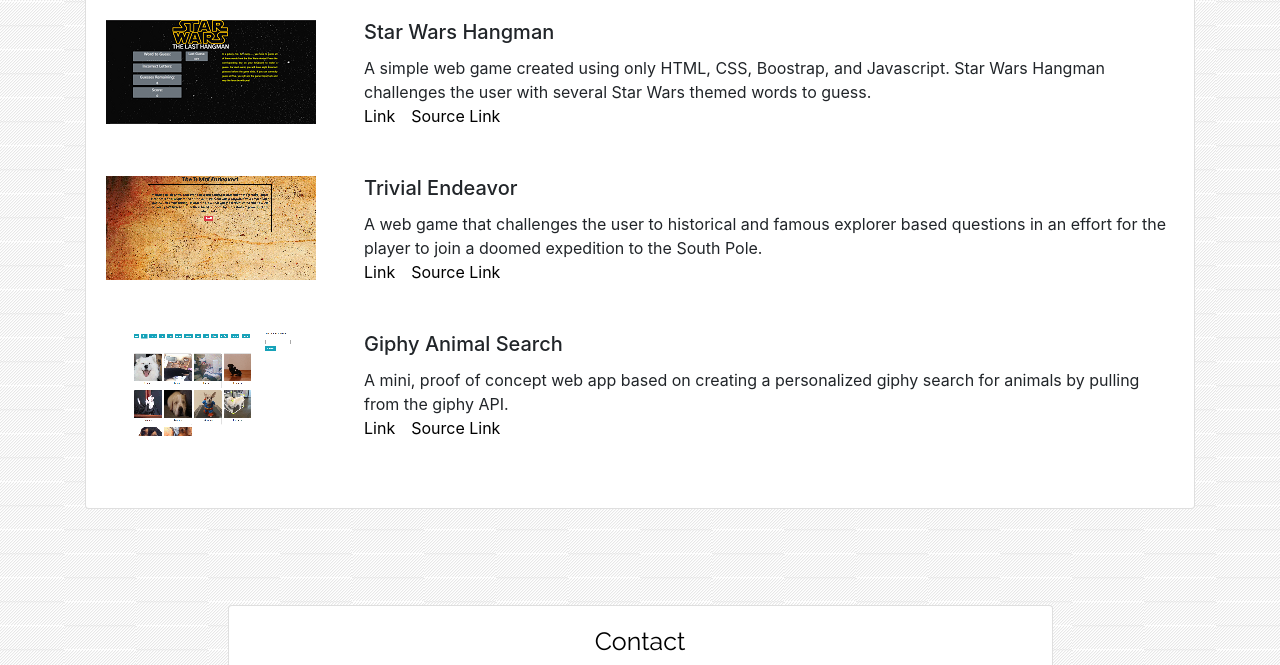
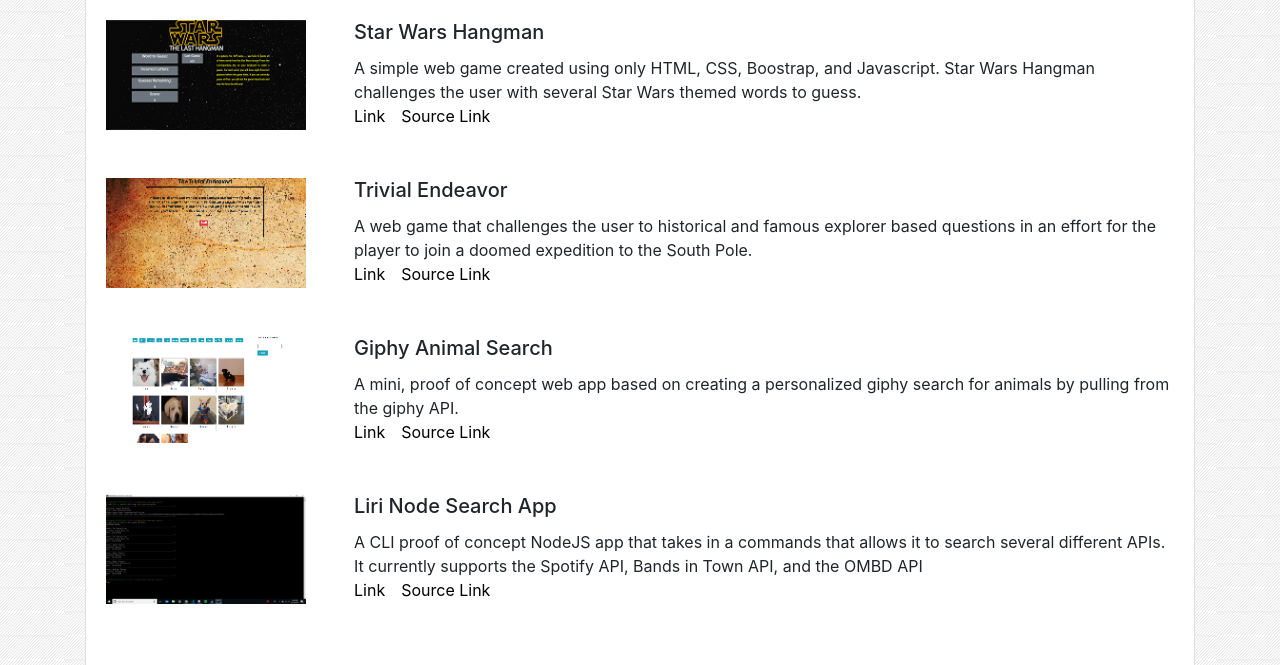
Before and after one commit to Ekeyes8500/updated_portfoliojs, a plain HTML site: page index.html in a window 1280 px wide. Shown: the part 1113-1778 px from the top of the page. Drawn offline with nearby package versions, Linux system fonts and the light colour scheme.

Commit message:
new liri update

```diff
--- a/assets/css/style.css
+++ b/assets/css/style.css
@@ -199,6 +199,10 @@
     height: 165px;
     width: 165px;
 }
+.portfolio-image {
+    height: 110px;
+    width: 200px;
+}
 
 @media only screen and (max-width: 768px) {
 
--- a/assets/javascript/main.js
+++ b/assets/javascript/main.js
@@ -46,11 +46,22 @@
     tags: ["javascript", "html", "bootstrap", "css", "jquery", "api"]
 };
 
+var liriObject = {
+    imageSource: "assets/images/port5.png",
+    imageAlt: "liri node app",
+    imageId: "liriportfolio",
+    link: "https://github.com/Ekeyes8500/liri-node-app",
+    sourceLink: "https://github.com/Ekeyes8500/liri-node-app",
+    title: "Liri Node Search App",
+    description: "A CLI proof of concept NodeJS app that takes in a commands that allows it to search several different APIs. It currently supports the Spotify API, Bands in Town API, and the OMBD API",
+    tags: ["javascript", "api", "nodejs"]
+};
+
 //array that stores all objects
-var projectArray = [rmsObject, starwarsObject, triviaObject, giphyObject];
+var projectArray = [rmsObject, starwarsObject, triviaObject, giphyObject, liriObject];
 
 //tags for the filter generation
-var tags = ["-Add Filter-", "Javascript", "HTML", "Bootstrap", "CSS", "JQuery", "API", "Timers", "Firebase", "Momentjs"];
+var tags = ["-Add Filter-", "Javascript", "HTML", "Bootstrap", "CSS", "JQuery", "API", "Timers", "Firebase", "Momentjs", "NodeJS"];
 
 //an array that stores all current tag values, used mainly for filtering
 var currentTags = [];
```
Also changed, not shown: assets/images/port5.png (added).
